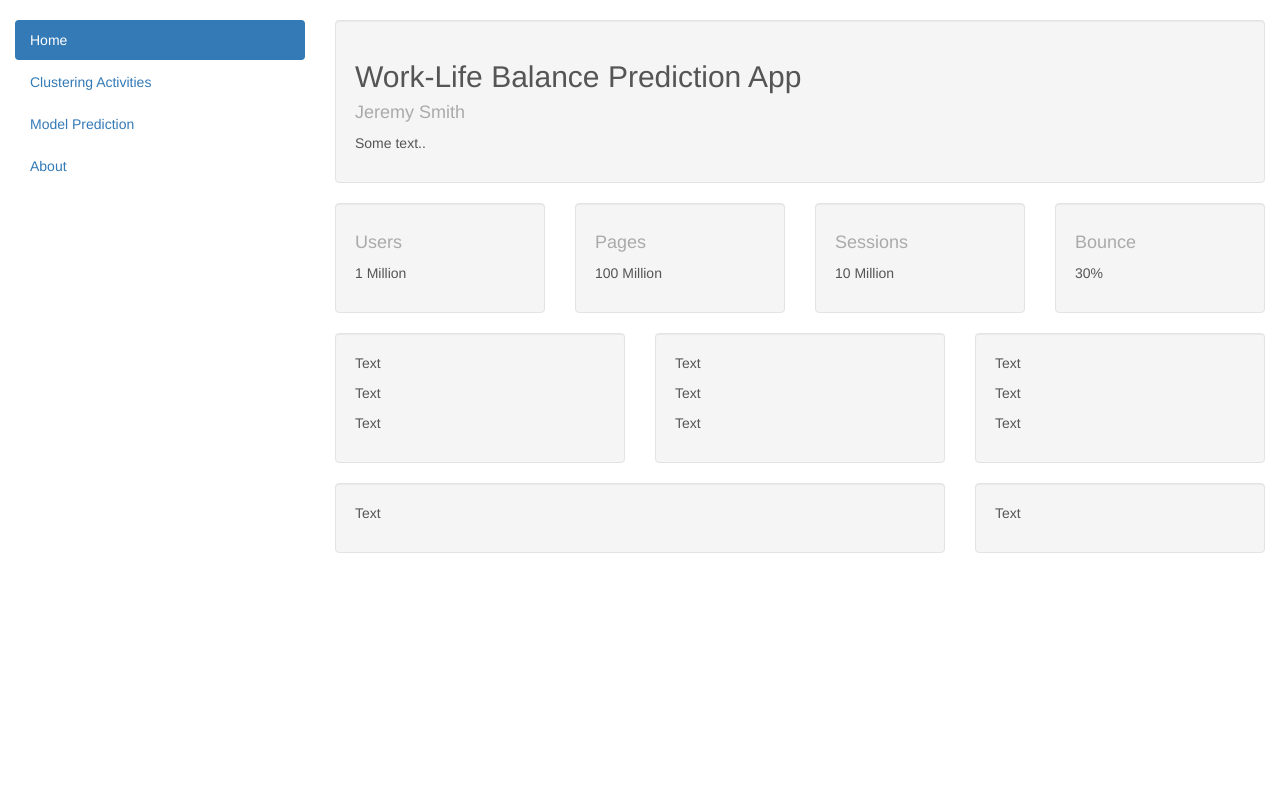
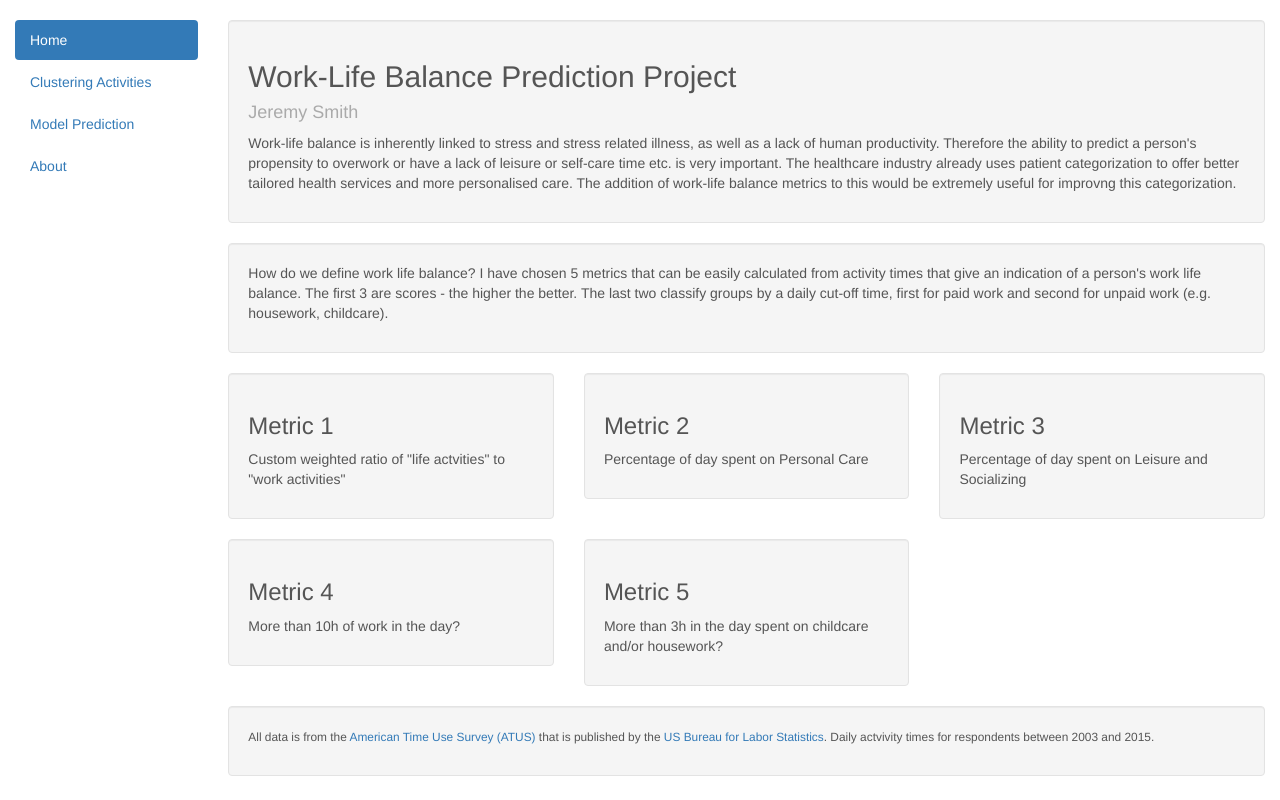
Before and after one commit to jzmnd/wl-balance-app, a Flask app: page / in a window 1280 px wide. Run offline with Flask 2, Linux system fonts and the light colour scheme; some libraries are stand-ins or nearby versions.

Commit message:
Added pages

```diff
--- a/app.py
+++ b/app.py
@@ -22,18 +22,41 @@ PORT = int(os.environ.get('PORT', 33507))
 
 @app.route('/')
 def index():
-
     # Render html template
     html = render_template('index.html')
-
     return html
 
 
-@app.route('/data')
-def data():
-    # returns data here and makes json object
-    return jsonify(get_data())
+# @app.route('/data')
+# def data():
+#     # returns data here and makes json object
+#     return jsonify(get_data())
 
+
+@app.route('/cluster')
+def cluster():
+    # Render html template
+    html = render_template('cluster.html')
+    return html
+
+
+@app.route('/model')
+def model():
+    # Render html template
+    html = render_template('model.html')
+    return html
+
+
+@app.route('/about')
+def about():
+    # Render html template
+    html = render_template('about.html')
+    return html
+
+
+@app.errorhandler(404)
+def page_not_found(err):
+    return render_template('404.html'), 404
 
 
 
--- a/templates/bubble.html
+++ b/templates/bubble.html
@@ -3,10 +3,10 @@
   <head>
     <meta charset="utf-8">
     <meta name="viewport" content="width=device-width, initial-scale=1, shrink-to-fit=no">
-    <meta name="description" content="Work-Life Clustering Bubble App">
+    <meta name="description" content="Work-Life Clustering Bubbles">
     <meta name="author" content="Jeremy Smith">
 
-    <title>Work-Life Clustering Bubble App</title>
+    <title>Work-Life Clustering Bubbles</title>
 
     <!-- Bootstrap core CSS -->
     <link rel="stylesheet" href="https://maxcdn.bootstrapcdn.com/bootstrap/3.3.7/css/bootstrap.min.css">
@@ -14,6 +14,7 @@
     <link rel="stylesheet" href="{{ url_for('static', filename='styles/style.css') }}">
     <link rel="stylesheet" href="{{ url_for('static', filename='styles/d3style.css') }}">
     <link rel="stylesheet" href="https://fonts.googleapis.com/css?family=Arimo">
+
   </head>
 
   <body>
--- a/templates/index.html
+++ b/templates/index.html
@@ -12,6 +12,7 @@
     <link rel="stylesheet" href="https://maxcdn.bootstrapcdn.com/bootstrap/3.3.7/css/bootstrap.min.css">
     <!-- Custom CSS and fonts-->
     <link rel="stylesheet" href="{{ url_for('static', filename='styles/style.css') }}">
+    <link rel="stylesheet" href="{{ url_for('static', filename='styles/d3style.css') }}">
     <link rel="stylesheet" href="https://fonts.googleapis.com/css?family=Arimo">
 
   </head>
@@ -29,9 +30,9 @@
       <div class="collapse navbar-collapse" id="myNavbar">
         <ul class="nav navbar-nav">
           <li class="active"><a href="#">Home</a></li>
-          <li><a href="#">Clustering Activities</a></li>
-          <li><a href="#">Model Prediction</a></li>
-          <li><a href="#">About</a></li>
+          <li><a href="{{ url_for('cluster') }}">Clustering Activities</a></li>
+          <li><a href="{{ url_for('model') }}">Model Prediction</a></li>
+          <li><a href="{{ url_for('about') }}">About</a></li>
         </ul>
       </div>
     </div>
@@ -39,83 +40,77 @@
 
   <div class="container-fluid">
     <div class="row content">
-      <div class="col-sm-3 sidenav hidden-xs">
+      <div class="col-sm-2 sidenav hidden-xs">
         <ul class="nav nav-pills nav-stacked">
-          <li class="active"><a href="#section1">Home</a></li>
-          <li><a href="#section2">Clustering Activities</a></li>
-          <li><a href="#section3">Model Prediction</a></li>
-          <li><a href="#section3">About</a></li>
+          <li class="active"><a href="#">Home</a></li>
+          <li><a href="{{ url_for('cluster') }}">Clustering Activities</a></li>
+          <li><a href="{{ url_for('model') }}">Model Prediction</a></li>
+          <li><a href="{{ url_for('about') }}">About</a></li>
         </ul><br>
       </div>
       <br>
 
-      <div class="col-sm-9">
+      <div class="col-sm-10">
         <div class="well">
-          <h2>Work-Life Balance Prediction App</h2>
+          <h2>Work-Life Balance Prediction Project</h2>
           <h4>Jeremy Smith</h4>
-          <p>Some text..</p>
+          <p>
+            Work-life balance is inherently linked to stress and stress related illness, as well as a lack of human productivity.
+            Therefore the ability to predict a person's propensity to overwork or have a lack of leisure or self-care time etc. is very important.
+            The healthcare industry already uses patient categorization to offer better tailored health services and more personalised care.
+            The addition of work-life balance metrics to this would be extremely useful for improvng this categorization.
+          </p>
         </div>
+
+        <div class="well">
+          <p>
+            How do we define work life balance? I have chosen 5 metrics that can be easily calculated from activity times that give an indication of a person's work life balance. The first 3 are scores - the higher the better. The last two classify groups by a daily cut-off time, first for paid work and second for unpaid work (e.g. housework, childcare).
+          </p>
+        </div>
+
         <div class="row">
-          <div class="col-sm-3">
+          <div class="col-sm-4">
             <div class="well">
-              <h4>Users</h4>
-              <p>1 Million</p>
+              <h3>Metric 1</h3>
+              <p>Custom weighted ratio of "life actvities" to "work activities"</p>
             </div>
           </div>
-          <div class="col-sm-3">
+          <div class="col-sm-4">
             <div class="well">
-              <h4>Pages</h4>
-              <p>100 Million</p>
+              <h3>Metric 2</h3>
+              <p>Percentage of day spent on Personal Care</p>
             </div>
           </div>
-          <div class="col-sm-3">
+          <div class="col-sm-4">
             <div class="well">
-              <h4>Sessions</h4>
-              <p>10 Million</p>
-            </div>
-          </div>
-          <div class="col-sm-3">
-            <div class="well">
-              <h4>Bounce</h4>
-              <p>30%</p>
+              <h3>Metric 3</h3>
+              <p>Percentage of day spent on Leisure and Socializing</p>
             </div>
           </div>
         </div>
         <div class="row">
           <div class="col-sm-4">
             <div class="well">
-              <p>Text</p>
-              <p>Text</p>
-              <p>Text</p>
+              <h3>Metric 4</h3>
+              <p>More than 10h of work in the day?</p>
             </div>
           </div>
           <div class="col-sm-4">
             <div class="well">
-              <p>Text</p>
-              <p>Text</p>
-              <p>Text</p>
-            </div>
-          </div>
-          <div class="col-sm-4">
-            <div class="well">
-              <p>Text</p>
-              <p>Text</p>
-              <p>Text</p>
+              <h3>Metric 5</h3>
+              <p>More than 3h in the day spent on childcare and/or housework?</p>
             </div>
           </div>
         </div>
-        <div class="row">
-          <div class="col-sm-8">
-            <div class="well">
-              <p>Text</p>
-            </div>
-          </div>
-          <div class="col-sm-4">
-            <div class="well">
-              <p>Text</p>
-            </div>
-          </div>
+
+        <div class="well">
+          <p>
+            <small>
+              All data is from the <a href="https://www.bls.gov/tus/">American Time Use Survey (ATUS)</a> that is published by the <a href="https://www.bls.gov/">US Bureau for Labor Statistics</a>. Daily actvivity times for respondents between 2003 and 2015.
+            </small>
+          </p>
         </div>
+
       </div>
     </div>
   </div>
```
Also changed, not shown: templates/cluster.html (added, +112 -0 lines), templates/model.html (added, +75 -0 lines).
